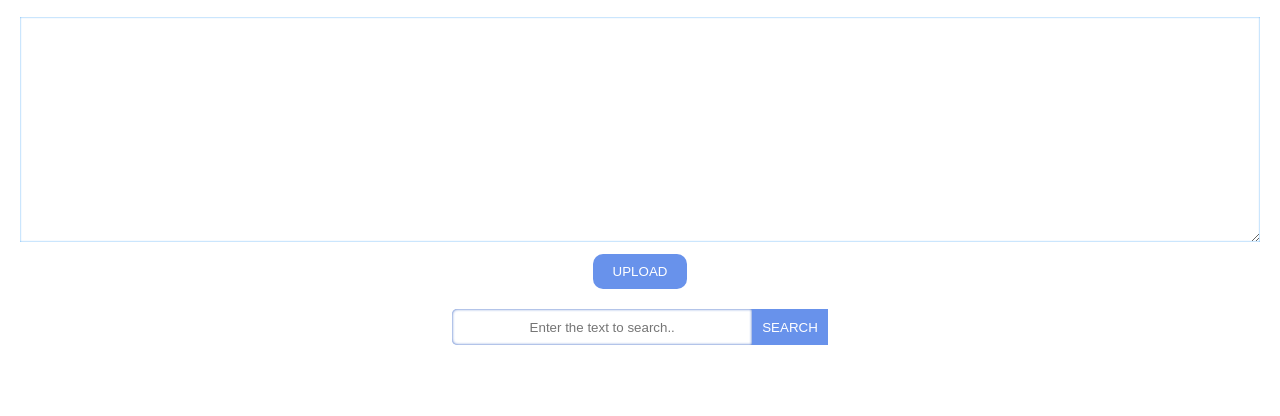
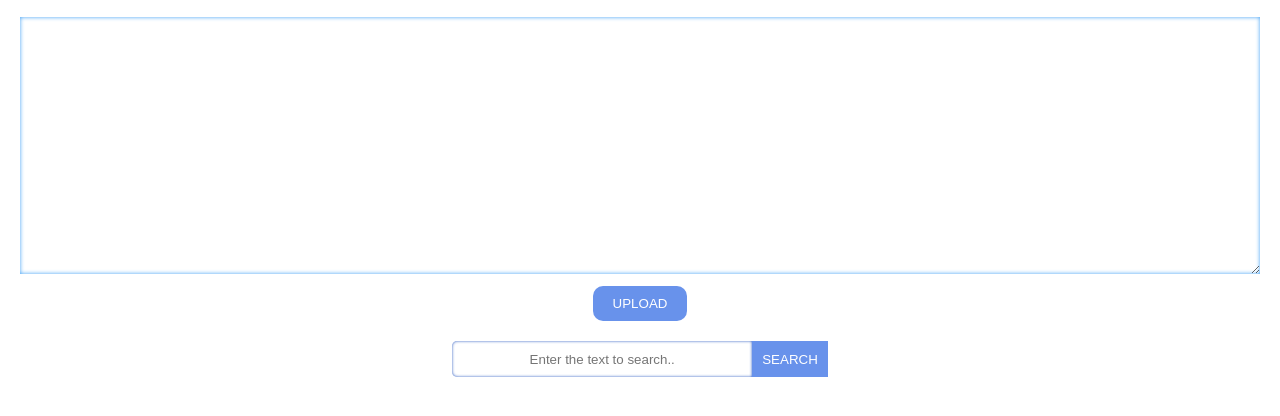
Before and after one commit to Anandhex/TapChief-Challange, a website: page index.html in a window 1280 px wide. Shown: the part 104-520 px from the top of the page. Drawn offline with nearby package versions, Linux system fonts and the light colour scheme.

Commit message:
minor changes

```diff
--- a/static/script.js
+++ b/static/script.js
@@ -30,6 +30,7 @@ function setSearch(data) {
 
 function display(data, key) {
   $("#result").empty();
+  $("#res").empty();
   if (!data.err) {
     var lis = data.map(
       d =>
--- a/static/style.css
+++ b/static/style.css
@@ -30,7 +30,8 @@ header h2 {
 }
 .upload textarea {
   border: none;
-  box-shadow: 0 0 2px rgb(60, 159, 245) inset;
+  padding: 16px;
+  box-shadow: 0 0 4px rgb(60, 159, 245) inset;
   transition: all 0.3ms;
 }
 .upload button {
```
